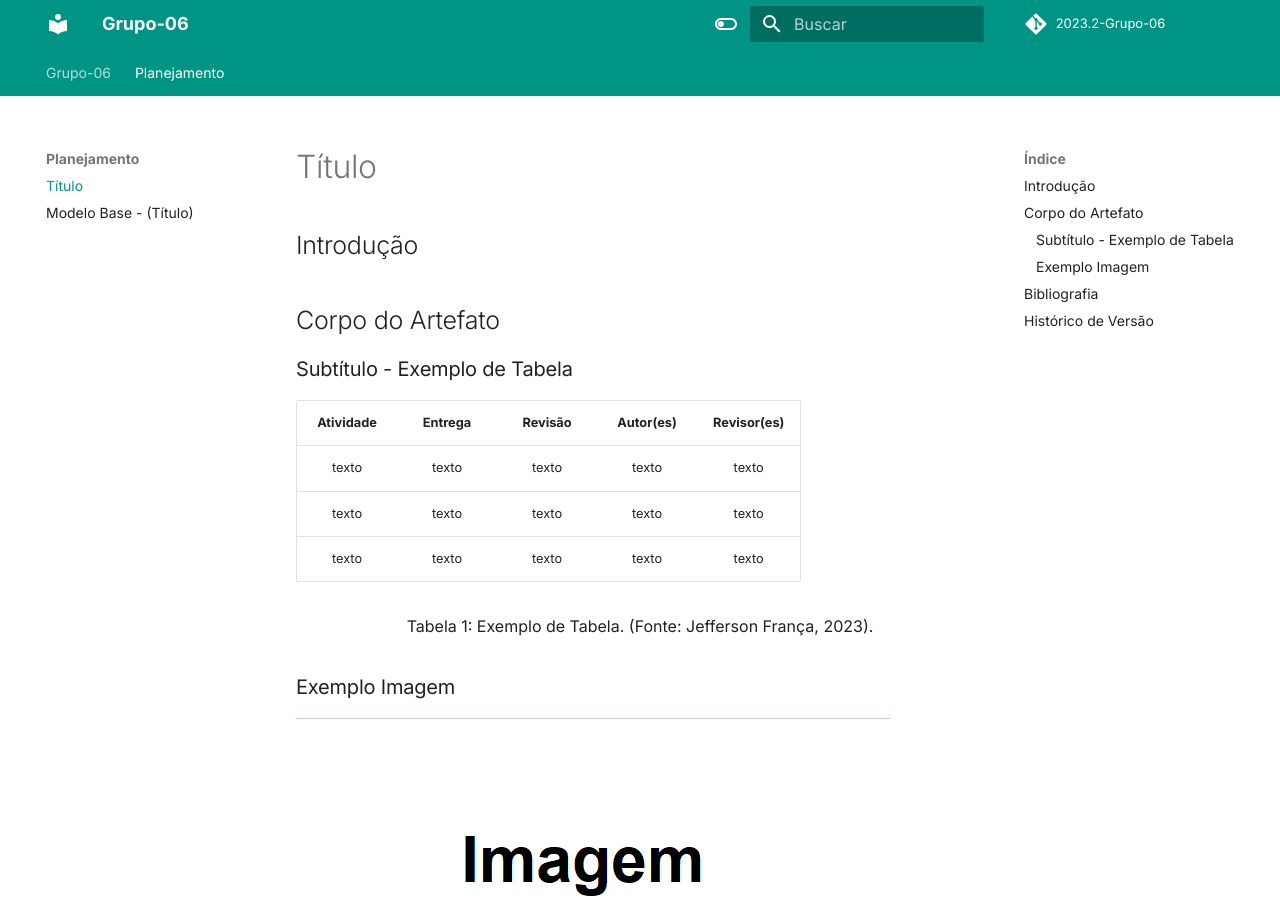
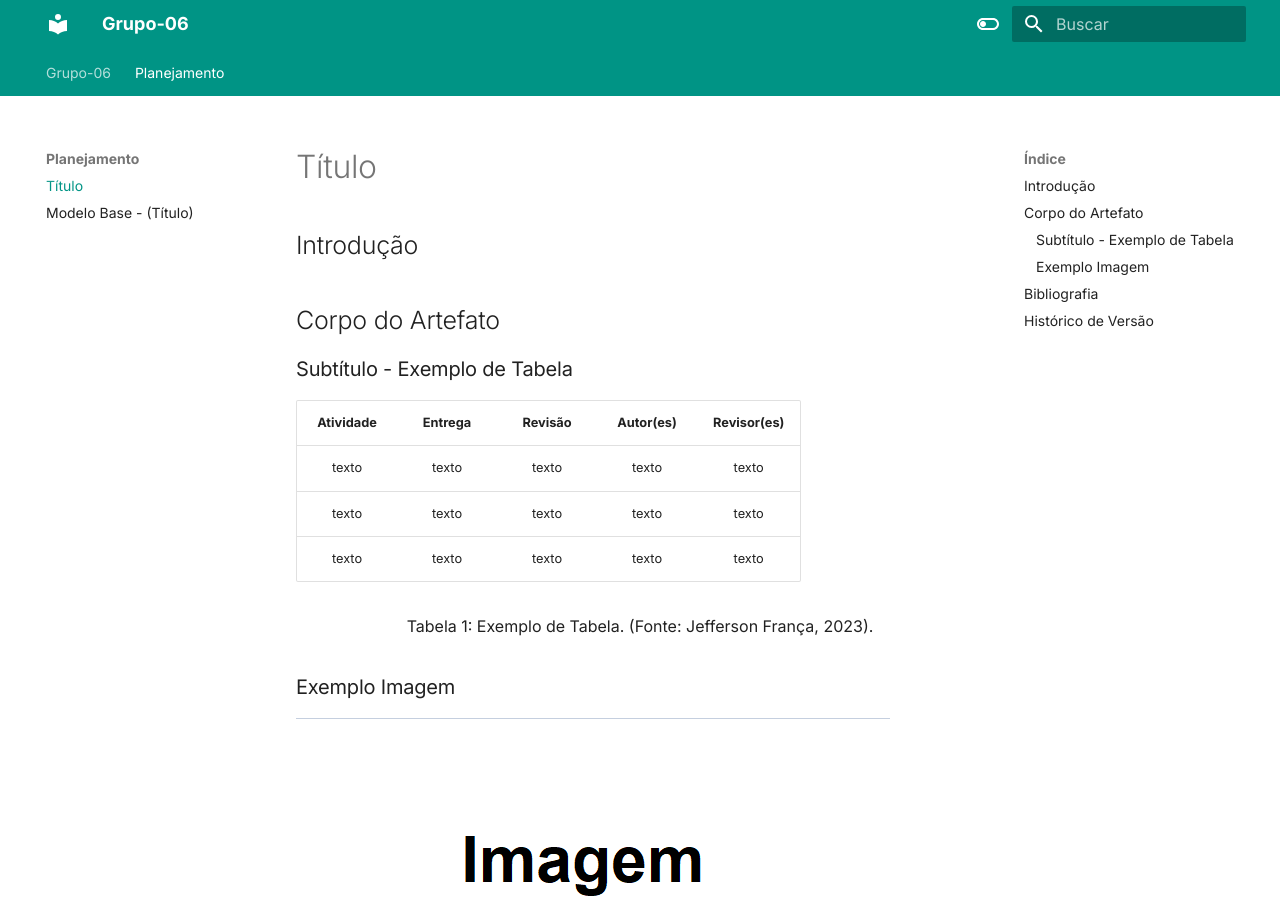
Before and after one commit to Requisitos-de-Software/2023.2-Skoob, an MkDocs documentation site: the page built from docs/planejamento/modelo_artefato.md, in a window 1280 px wide and 900 px high. Built offline with MkDocs 1.6.1 and Material for MkDocs 9.7.7, drawn with Linux system fonts in a browser that asks for light colours; some web fonts are replaced; comment, search, counter and statistics services are not loaded.

Commit message:
Update mkdocs.yml

```diff
--- a/mkdocs.yml
+++ b/mkdocs.yml
@@ -1,7 +1,5 @@
-repo_name: 2023.2-Grupo-06
-repo_url: https://github.com/Requisitos-de-Software/2023.2-Grupo06
-
 site_name: Grupo-06
+site_url: https://github.com/Requisitos-de-Software/2023.2-Grupo06
 theme:
   name: material
   features:
```
